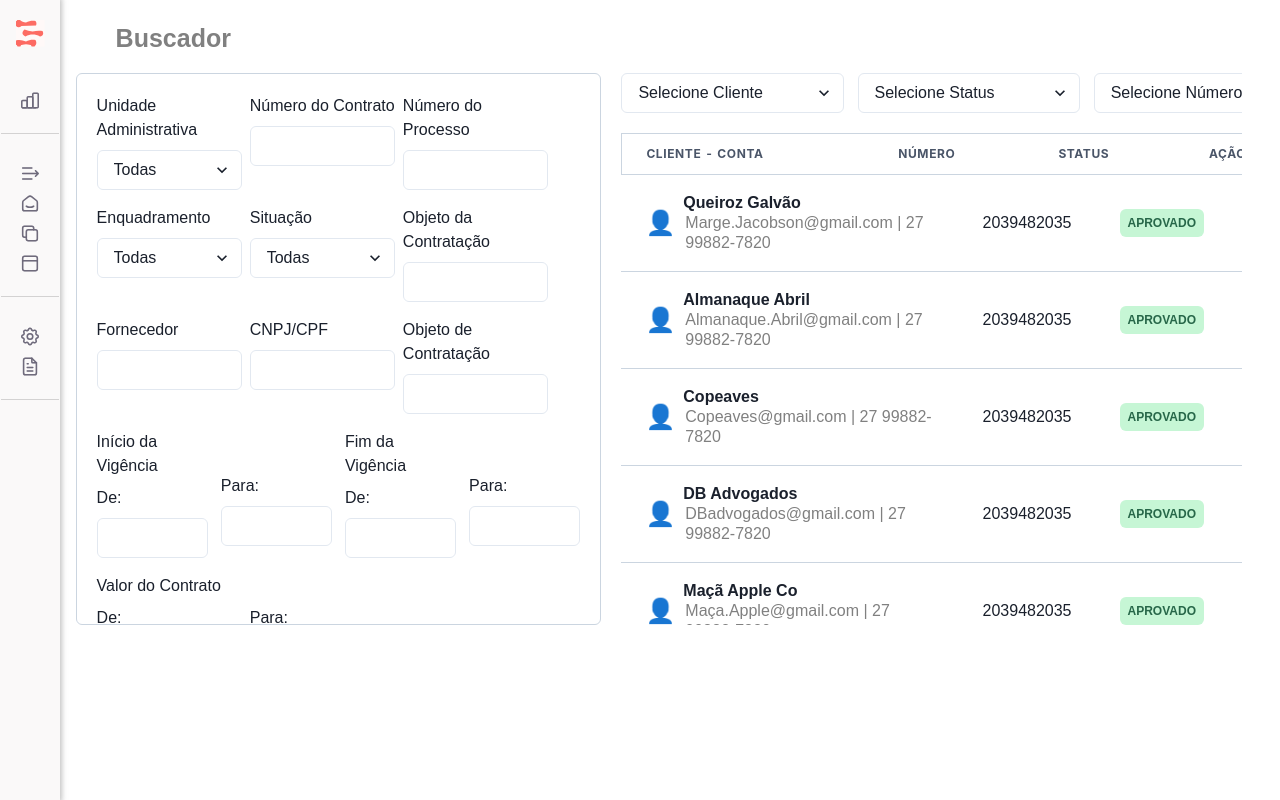
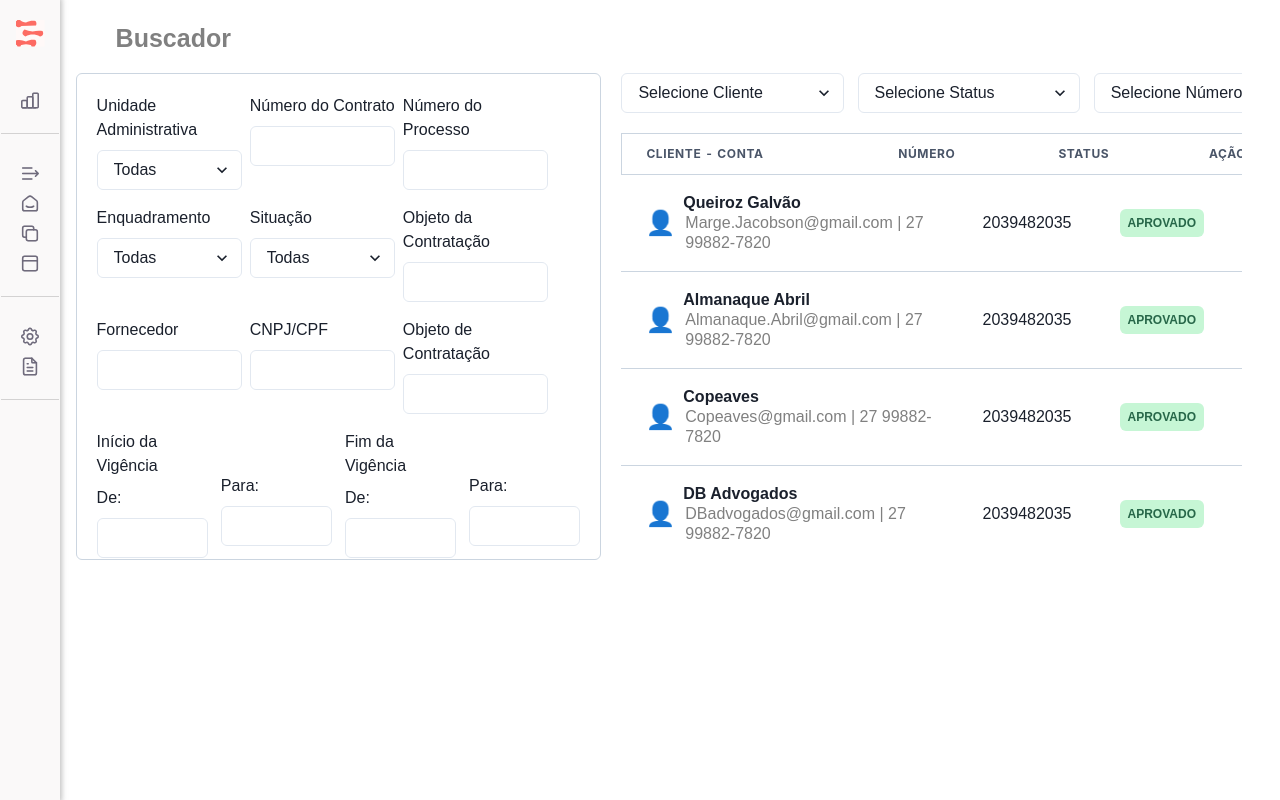
Before and after one commit to RenanGeorgio/ignai-contract, a React (Create React App) app: page /buscador in a window 1280 px wide. Built offline with nearby package versions, Linux system fonts and the light colour scheme.

Commit message:
fix: update views
Feito ajustes nas views das páginas: Jurimetria, Buscador e Versões

```diff
--- a/src/components/automation/DataTableRow.tsx
+++ b/src/components/automation/DataTableRow.tsx
@@ -25,7 +25,7 @@ const DataTableRow: FunctionComponent<DataTableRowType> = ({ data }) => {
           </Tr>
         </Thead>
       </Table>
-      <Box className="containerView" maxHeight="450px" overflowY="auto">
+      <Box className="containerView" maxHeight="380px" overflowY="auto">
         <Table variant="simple">
           <Tbody>
             {data.map((row, index) => (
--- a/src/components/automation/Minuta.tsx
+++ b/src/components/automation/Minuta.tsx
@@ -68,7 +68,7 @@ const Minuta: FunctionComponent = () => {
           justifyContent="center"
           alignItems="center"
           boxShadow="lg"
-          height="200px"
+          height="140px"
         >
           Jogue aqui seu arquivo para análise rápida
         </Box>
@@ -78,7 +78,7 @@ const Minuta: FunctionComponent = () => {
           className={styles.card2}
           boxShadow="lg"
           p="20px"
-          height="200px"
+          height="140px"
         >
           <Text className={styles.cardTitleContainer} color="blue" marginBottom="10px">
             Histórico Análise Sem Modificações
--- a/src/components/form/FormBuscador.tsx
+++ b/src/components/form/FormBuscador.tsx
@@ -4,7 +4,7 @@ import "@styles/viewsForm.css";
 
 const FormularioBuscaDetalhada: FunctionComponent = () => {
   return (
-    <Box className="containerViewForm" p={5} border="1px solid" borderColor="gray.300" borderRadius="md" height="85%" overflowY="auto">
+    <Box className="containerViewForm" p={5} border="1px solid" borderColor="gray.300" borderRadius="md" height="75%" overflowY="auto">
       <Flex mb={4}>
         <Box width="30%">
           <Text mb={2}>Unidade Administrativa</Text>
--- a/src/components/table/BuscadorTable.tsx
+++ b/src/components/table/BuscadorTable.tsx
@@ -41,7 +41,7 @@ const BuscadorTable: FunctionComponent<BuscadorTableType> = ({ data }) => {
           </Tr>
         </Thead>
       </Table>
-      <Box className="containerView" maxHeight="450px" overflowY="auto">
+      <Box className="containerView" maxHeight="380px" overflowY="auto">
         <Table variant="simple">
           <Tbody>
             {data.map((row, index) => (
--- a/src/styles/Buscador.module.css
+++ b/src/styles/Buscador.module.css
@@ -15,6 +15,7 @@
   box-sizing: border-box;
   gap: 25px;
   margin-left: 2%;
+  margin-bottom: 25px;
   display: flex;
   align-items: flex-start;
   justify-content: flex-start;
--- a/src/styles/Jurimetria.module.css
+++ b/src/styles/Jurimetria.module.css
@@ -18,6 +18,7 @@
   background-color: var(--light-solid-color-extra-card-background);
   overflow: hidden;
   display: flex;
+  margin-bottom: 25px;
   flex-direction: row;
   align-items: flex-start;
   justify-content: flex-start;
--- a/src/styles/view.css
+++ b/src/styles/view.css
@@ -1,5 +1,5 @@
 .containerView {
-  max-height: 550px;
+  max-height: 380px;
   overflow-y: auto;
   overflow-x: hidden;
 }
```
